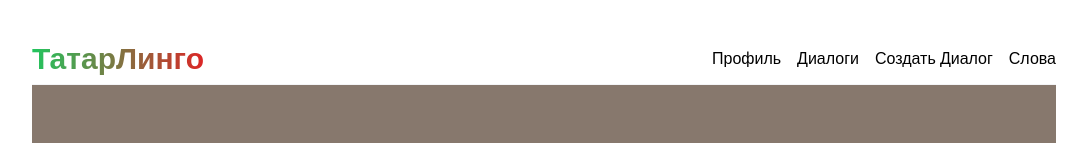
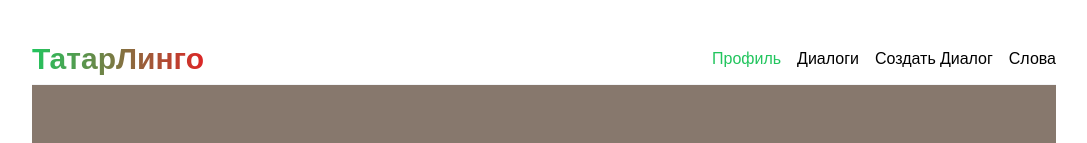
Before and after one commit to nikolina2k/language-app-front, a React (Vite) app: page / in a window 1280 px wide. Shown: the top 143 px of the page, without its empty margins (96-1183 px from the left). Built offline with nearby package versions, Linux system fonts and the light colour scheme.

Commit message:
implement change of color on navbar element in focus

```diff
--- a/src/App.jsx
+++ b/src/App.jsx
@@ -7,7 +7,6 @@ import CategoryList from "./components/Words/Categories.jsx";
 import DialogsList from "./components/Dialogs/DialogsList";
 import Chat from "./components/Dialogs/Chat";
 
-
 function App() {
   return (
     <Router>
@@ -16,7 +15,7 @@ function App() {
         <Routes>
           <Route path="/" exact Component={Home} />
           <Route path="/dialogs" Component={DialogsList} />
-          <Route path="/chat/:id" Component={Chat}/>
+          <Route path="/chat/:id" Component={Chat} />
           <Route path="/create" Component={Create} />
           <Route path="/word" Component={CategoryList} />
         </Routes>
--- a/src/components/Navbar/Navbar.jsx
+++ b/src/components/Navbar/Navbar.jsx
@@ -1,4 +1,12 @@
-const Navbar = () => {
+import { Link, useLocation } from "react-router-dom";
+
+const Navbar = ({}) => {
+  const location = useLocation();
+
+  const isLinkActive = (path) => {
+    return location.pathname === path ? "text-green-500" : "text-black";
+  };
+
   return (
     <div className="flex justify-between items-center border-b border-gray-100 w-full py-2">
       <div className="text-3xl font-extrabold text-gray-900 dark:text-white font-roboto">
@@ -10,24 +18,30 @@ const Navbar = () => {
       <div className="flex items-center">
         <ul className="flex space-x-4">
           <li>
-            <a href="/" className="text-black">
+            <Link to="/" className={`text-black ${isLinkActive("/")}`}>
               Профиль
-            </a>
+            </Link>
           </li>
           <li>
-            <a href="/dialogs" className="text-black">
+            <Link
+              to="/dialogs"
+              className={`text-black ${isLinkActive("/dialogs")}`}
+            >
               Диалоги
-            </a>
+            </Link>
           </li>
           <li>
-            <a href="/create" className="text-black">
+            <Link
+              to="/create"
+              className={`text-black ${isLinkActive("/create")}`}
+            >
               Создать Диалог
-            </a>
+            </Link>
           </li>
           <li>
-            <a href="/word" className="text-black">
+            <Link to="/word" className={`text-black ${isLinkActive("/word")}`}>
               Слова
-            </a>
+            </Link>
           </li>
         </ul>
       </div>
```
